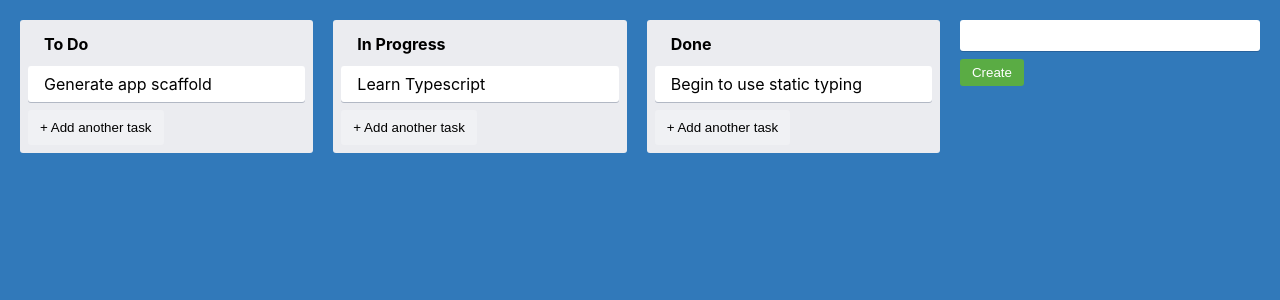
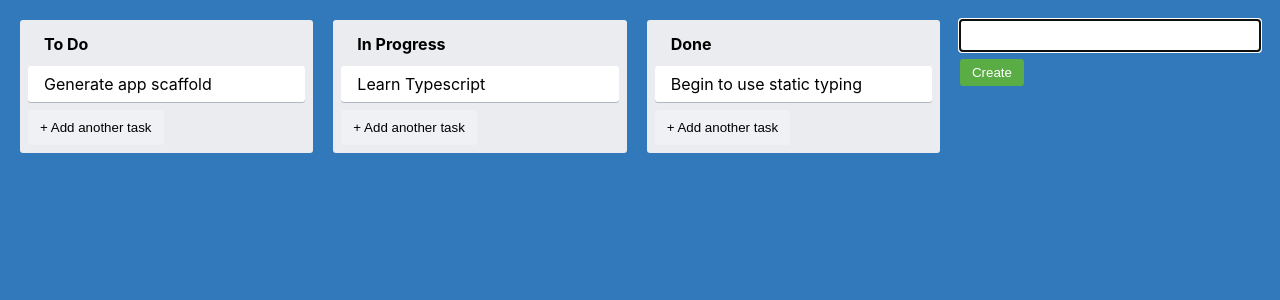
Before and after one commit to nick-nack-attack/trello-clone, a React (Create React App) app: page / in a window 1280 px wide. Both pictures are taken after a click on the button "+ Add another list". Shown: the top 300 px of the page. Built offline with nearby package versions, Linux system fonts and the light colour scheme.

Commit message:
add use focus on add new item

```diff
--- a/src/NewItemForm.tsx
+++ b/src/NewItemForm.tsx
@@ -1,21 +1,28 @@
+// new item form
 import React, { useState } from "react";
+
+// utils
+import { useFocus } from "./utils/useFocus";
+
+// styling
 import { NewItemFormContainer, NewItemButton, NewItemInput } from "./styles";
 
 interface NewItemFormProps {
     onAdd(text: string): void
 };
 
-export const NewItemForm = (props: NewItemFormProps) => {
-    const [ text, setText ] = useState("");
+export const NewItemForm = ({ onAdd }: NewItemFormProps) => {
+    const [text, setText] = useState("")
+    const inputRef = useFocus()
+
     return (
-        <NewItemFormContainer>
-            <NewItemInput
-                value={ text }
-                onChange={ e => setText(e.target.value) }
-            />
-            <NewItemButton onClick={() => props.onAdd(text)}>
-                Create
-            </NewItemButton>
-        </NewItemFormContainer>
-    );
-};
+      <NewItemFormContainer>
+        <NewItemInput
+          ref={inputRef}
+          value={text}
+          onChange={e => setText(e.target.value)}
+        />
+        <NewItemButton onClick={() => onAdd(text)}>Create</NewItemButton>
+      </NewItemFormContainer>
+    )
+  }
--- /dev/null
+++ b/src/utils/useFocus.ts
@@ -0,0 +1,11 @@
+import { useRef, useEffect } from "react"
+
+export const useFocus = () => {
+  const ref = useRef<HTMLInputElement>(null)
+
+  useEffect(() => {
+    ref.current?.focus()
+  })
+
+  return ref
+};
```
